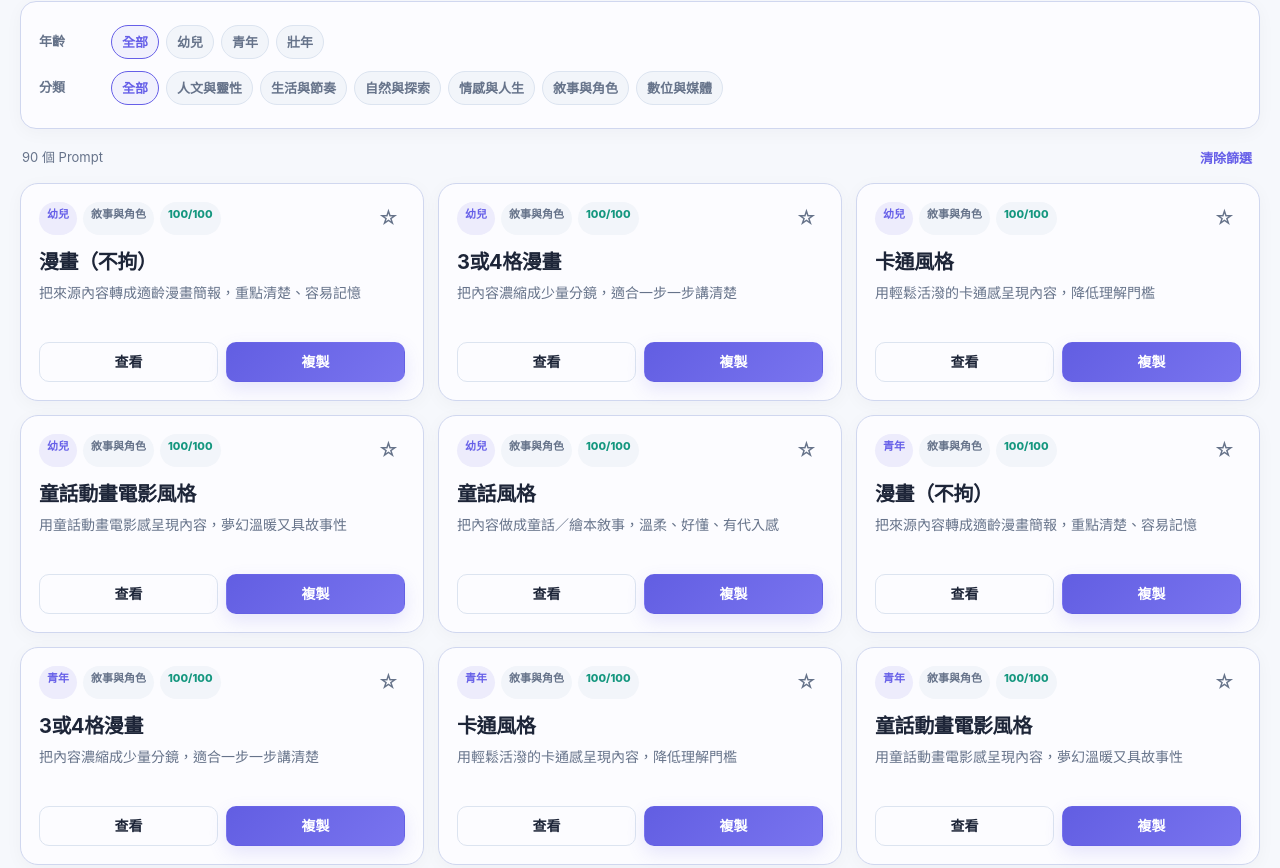
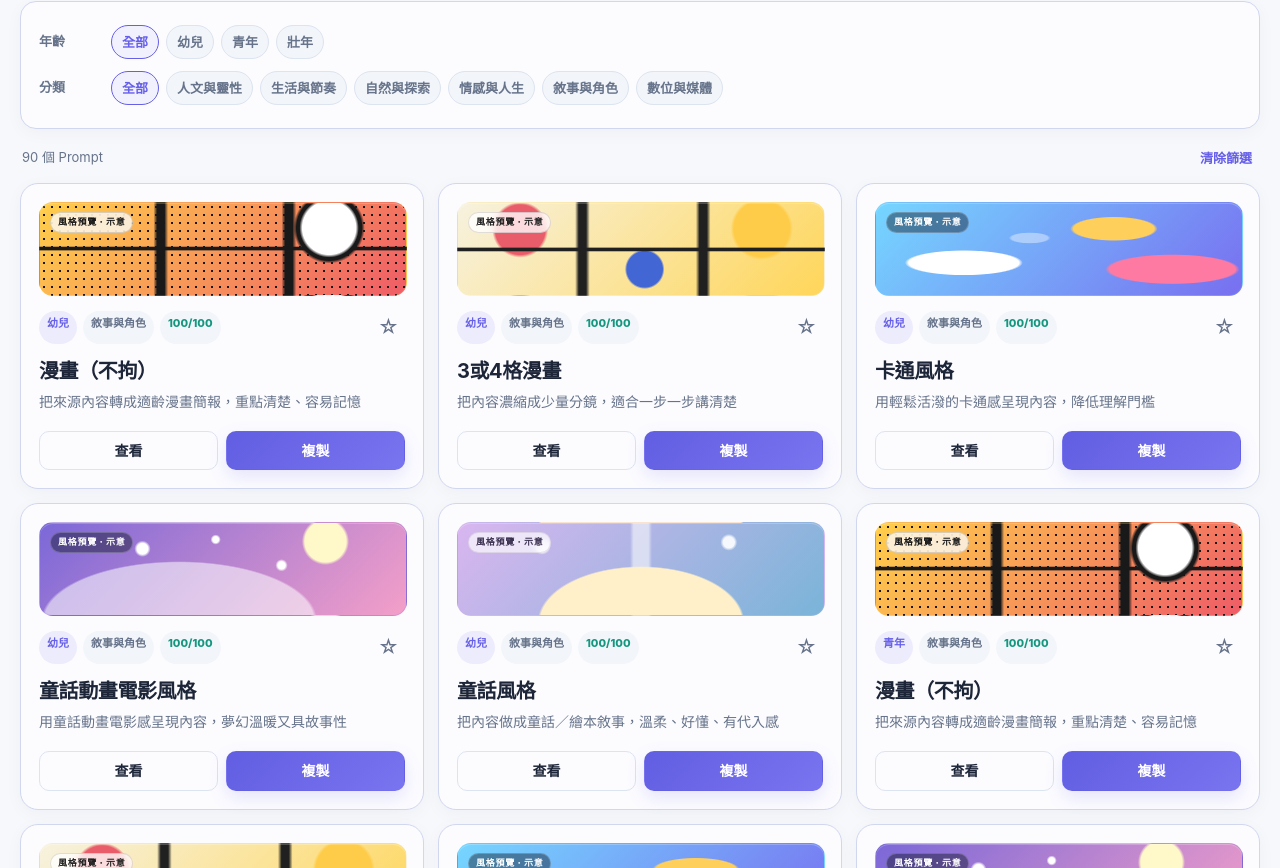
Before and after one commit to dennis23100/gemini-notebook-prompt-lab, a website: page notebooklm/index.html in a window 1280 px wide. Shown: the part 1138-2006 px from the top of the page. Drawn offline with Linux system fonts and the light colour scheme.

Commit message:
Load theme style previews

```diff
--- a/notebooklm/assets/ui-polish.css
+++ b/notebooklm/assets/ui-polish.css
@@ -2,6 +2,8 @@
    Light-first, approachable, Notebook-inspired interface.
    Dark mode remains available as an explicit user choice.
 */
+
+@import url("./style-previews.css");
 
 html[data-theme="light"] {
   color-scheme: light;
```
